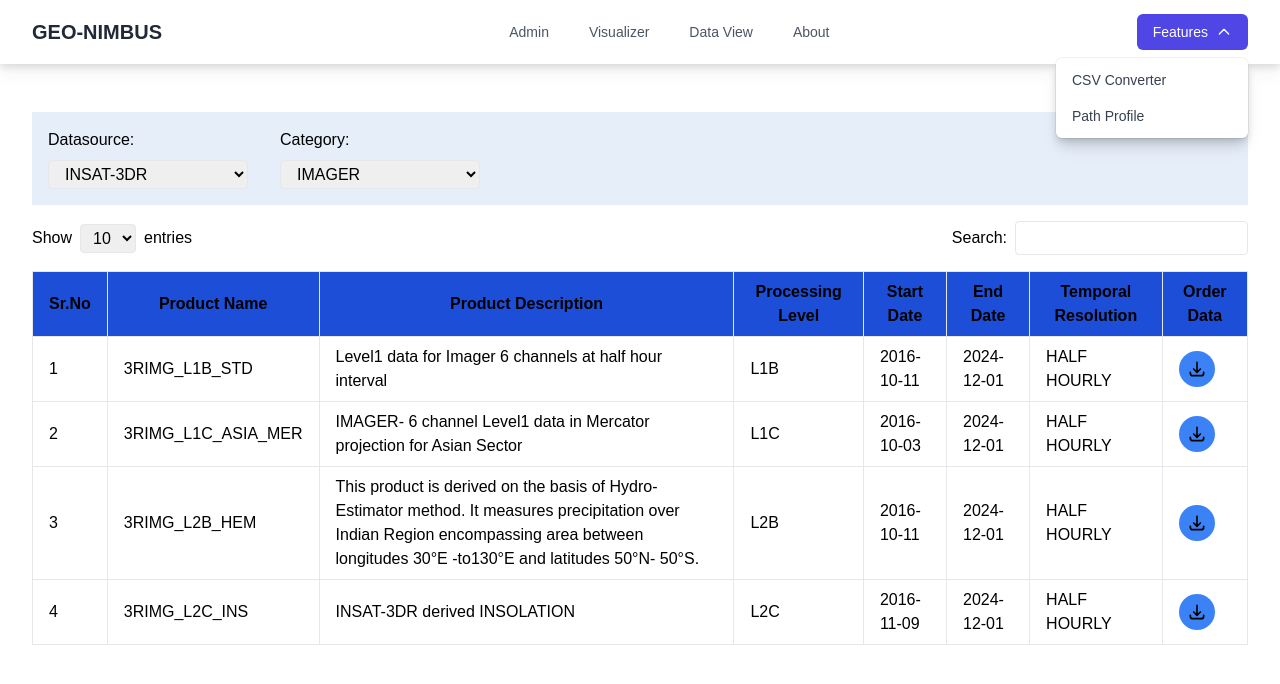
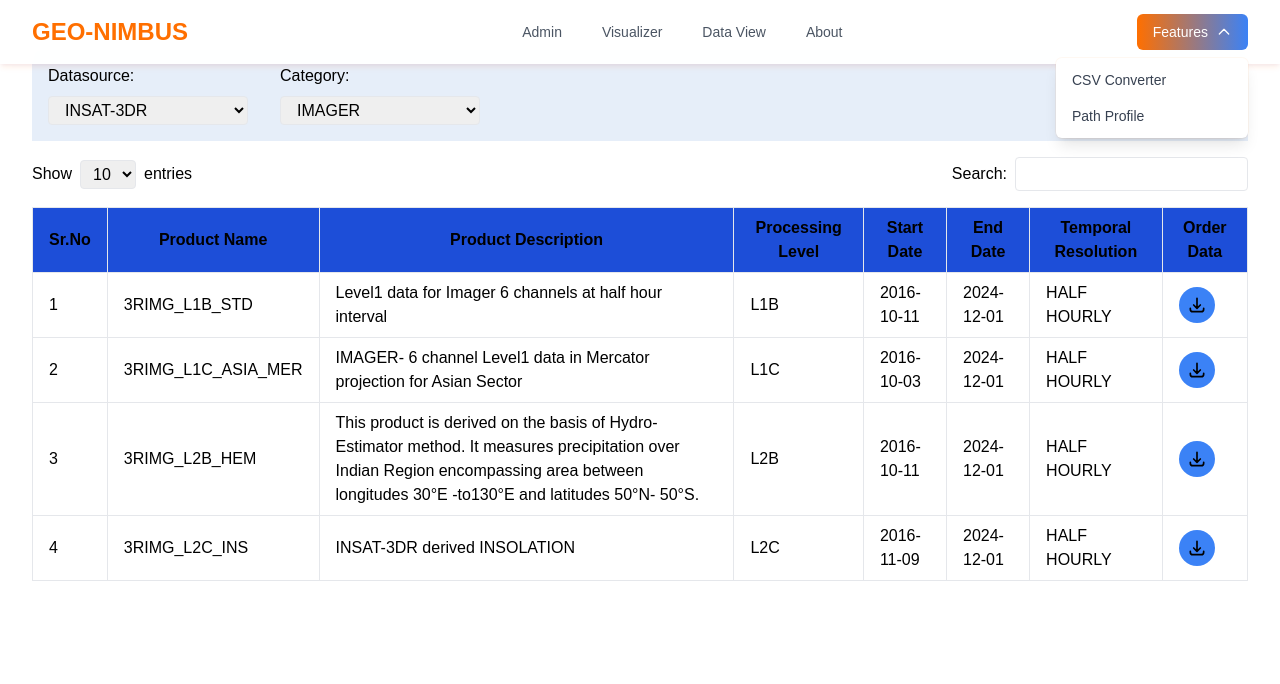
Before and after one commit to Niranjan753/ISRO-COG, a Next.js app: page /get-started in a window 1280 px wide. Both pictures are taken after a click on the button "Features". Shown: the top 684 px of the page. Built offline with nearby package versions, Linux system fonts and the light colour scheme.

Commit message:
fixed csv

```diff
--- a/app/get-started/components/Navbar.tsx
+++ b/app/get-started/components/Navbar.tsx
@@ -7,11 +7,11 @@ export default function Navbar() {
   const [isDropdownOpen, setIsDropdownOpen] = useState(false)
 
   return (
-    <nav className="bg-white drop-shadow-lg">
+    <nav className="fixed top-0 left-0 right-0 z-50 bg-white/95 backdrop-blur-sm" style={{ boxShadow: '0 4px 6px -1px rgba(255, 111, 0, 0.1), 0 2px 4px -1px rgba(0, 0, 255, 0.06)' }}>
       <div className="max-w-7xl mx-auto px-4 sm:px-6 lg:px-8">
         <div className="flex justify-between h-16 items-center">
           <div className="flex-shrink-0">
-            <Link href="/" className="text-xl font-bold text-gray-800">
+            <Link href="/" className="text-2xl font-bold text-[#FF6F00]">
               GEO-NIMBUS
             </Link>
           </div>
@@ -20,25 +20,25 @@ export default function Navbar() {
             <div className="ml-10 flex items-center space-x-4">
               <Link
                 href="/admin"
-                className="text-gray-600 hover:text-gray-900 px-3 py-2 rounded-md text-sm font-medium transition-colors"
+                className="text-gray-600 hover:text-[#FF6F00] px-3 py-2 rounded-md text-sm font-medium transition-colors"
               >
                 Admin
               </Link>
               <Link
                 href="/visualizer"
-                className="text-gray-600 hover:text-gray-900 px-3 py-2 rounded-md text-sm font-medium transition-colors"
+                className="text-gray-600 hover:text-[#FF6F00] px-3 py-2 rounded-md text-sm font-medium transition-colors"
               >
                 Visualizer
               </Link>
               <Link
                 href="/data-view"
-                className="text-gray-600 hover:text-gray-900 px-3 py-2 rounded-md text-sm font-medium transition-colors"
+                className="text-gray-600 hover:text-[#FF6F00] px-3 py-2 rounded-md text-sm font-medium transition-colors"
               >
                 Data View
               </Link>
               <Link
                 href="/about"
-                className="text-gray-600 hover:text-gray-900 px-3 py-2 rounded-md text-sm font-medium transition-colors"
+                className="text-gray-600 hover:text-[#FF6F00] px-3 py-2 rounded-md text-sm font-medium transition-colors"
               >
                 About
               </Link>
@@ -49,7 +49,7 @@ export default function Navbar() {
             <div className="relative">
               <button
                 onClick={() => setIsDropdownOpen(!isDropdownOpen)}
-                className="bg-indigo-600 text-white px-4 py-2 rounded-md text-sm font-medium hover:bg-indigo-700 transition-colors flex items-center"
+                className="bg-gradient-to-r from-[#FF6F00] to-blue-500 text-white px-4 py-2 rounded-md text-sm font-medium hover:opacity-90 transition-opacity flex items-center"
               >
                 Features
                 <svg
@@ -63,18 +63,18 @@ export default function Navbar() {
               </button>
 
               {isDropdownOpen && (
-                <div className="absolute right-0 mt-2 w-48 rounded-md shadow-lg bg-white ring-1 ring-black ring-opacity-5">
+                <div className="absolute right-0 mt-2 w-48 rounded-md shadow-lg bg-white ring-1 ring-[#FF6F00] ring-opacity-5">
                   <div className="py-1">
                     <Link
                       href="/get-started?tab=csv-converter"
-                      className="block px-4 py-2 text-sm text-gray-700 hover:bg-gray-100"
+                      className="block px-4 py-2 text-sm text-gray-700 hover:bg-gradient-to-r hover:from-[#FF6F00] hover:to-blue-500 hover:text-white"
                       onClick={() => setIsDropdownOpen(false)}
                     >
                       CSV Converter
                     </Link>
                     <Link
                       href="/get-started?tab=profile"
-                      className="block px-4 py-2 text-sm text-gray-700 hover:bg-gray-100"
+                      className="block px-4 py-2 text-sm text-gray-700 hover:bg-gradient-to-r hover:from-[#FF6F00] hover:to-blue-500 hover:text-white"
                       onClick={() => setIsDropdownOpen(false)}
                     >
                       Path Profile
--- a/app/get-started/components/PathProfile.tsx
+++ b/app/get-started/components/PathProfile.tsx
@@ -216,7 +216,7 @@ export default function PathProfile() {
   }
 
   return (
-    <div className="p-4">
+    <div className="p-4 mt-4">
       <div className="mb-4">
         <input
           type="file"
@@ -233,6 +233,7 @@ export default function PathProfile() {
           {drawingEnabled ? 'Disable Drawing' : 'Enable Drawing'}
         </button>
       </div>
+      <div className="relative w-full h-[500px]">
         <canvas
           ref={canvasRef}
           width="100"
@@ -241,8 +242,9 @@ export default function PathProfile() {
           onMouseMove={draw}
           onMouseUp={endDrawing}
           onMouseLeave={endDrawing}
-        className="border border-gray-300"
+          className="absolute top-0 left-0 w-full h-full border border-gray-300"
         />
+      </div>
       <div id="plot" className="mt-4">
         {!plotly && <p>Loading plot...</p>}
       </div>
```
Lines whose indentation alone changed are shown as unchanged.
